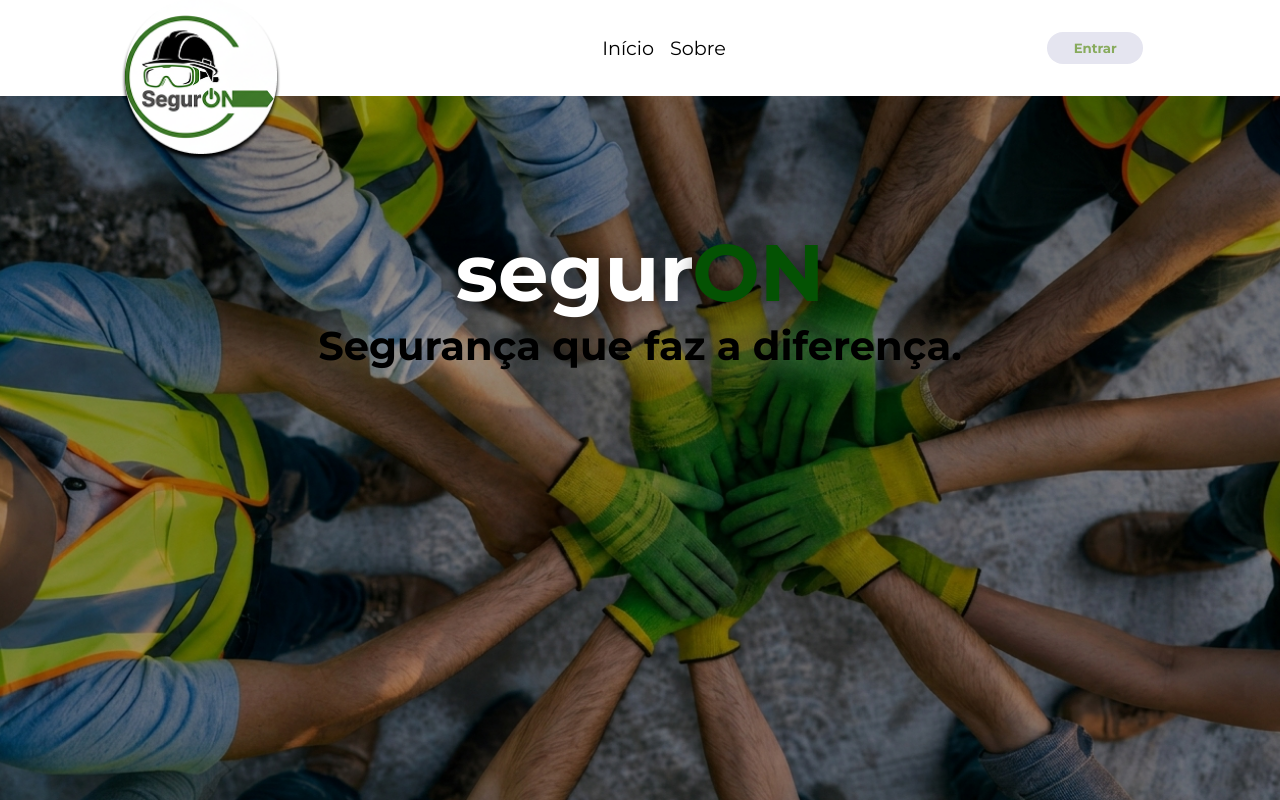
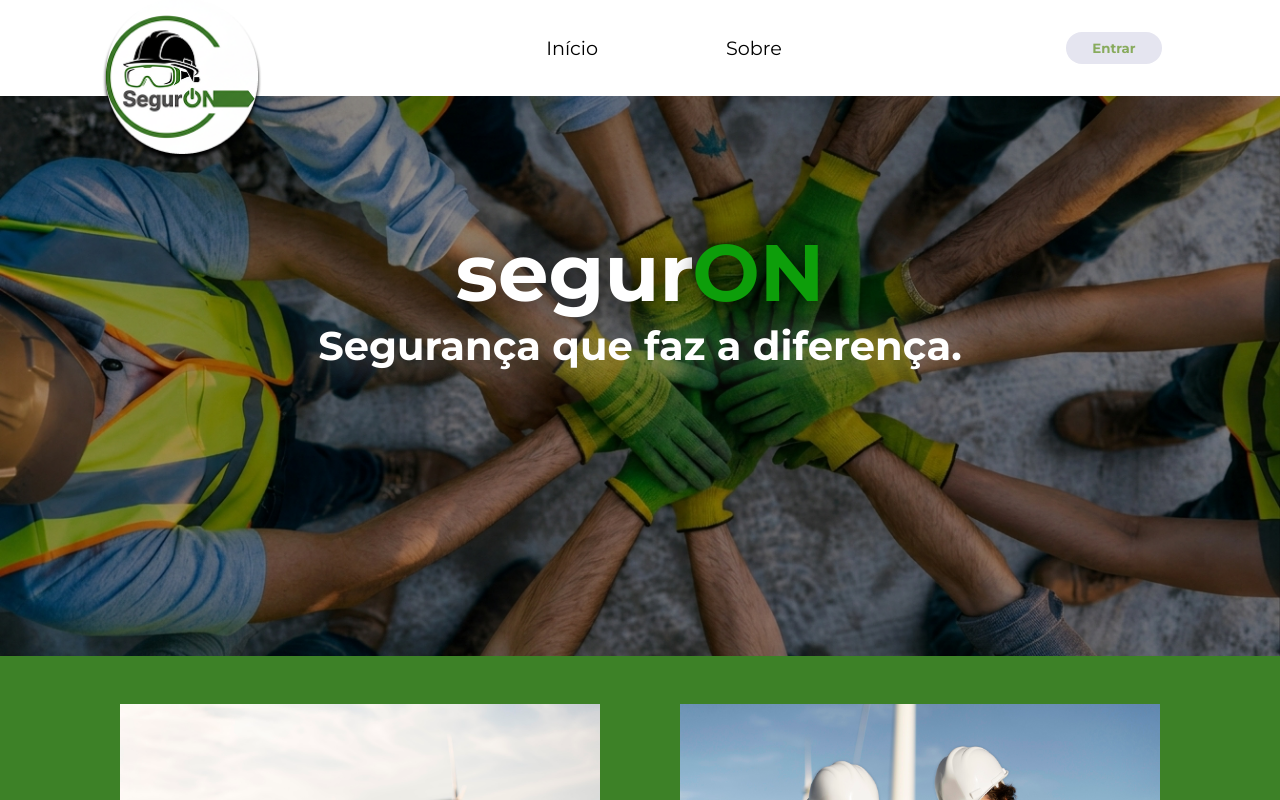
Before and after one commit to arianetayna0-beep/segurON, a Vue app: page / in a window 1280 px wide. Shown: the top 800 px of the page. Built offline with nearby package versions, Linux system fonts and the light colour scheme; no server answers.

Commit message:
página home

```diff
--- a/src/components/AppHeader.vue
+++ b/src/components/AppHeader.vue
@@ -46,11 +46,12 @@ export default {
 
 .header-links {
     display: flex;
-    gap: 1rem;
+    align-items: center;
+    gap: 8rem;
 }
 
 .link:hover {
-    color: #88AB5D;
+    color: #1f9f21;
 }
 
 .buttons {
--- a/src/views/Home.vue
+++ b/src/views/Home.vue
@@ -29,7 +29,7 @@ import { RouterLink } from 'vue-router'
   display: flex;
   justify-content: center;
   align-items: flex-start;
-  height: 100vh;
+  height: 70vh;
 }
 
 .images-section {
@@ -63,7 +63,7 @@ import { RouterLink } from 'vue-router'
 }
 
 .titulo span {
-  color: #045203;
+  color: #0d9e0a;
 }
 
 .botao{
@@ -85,7 +85,7 @@ import { RouterLink } from 'vue-router'
 .subtitulo {
   font-size: 40px;
   font-weight: bold;
-  color: #000000;
+  color: #ffffff;
     /* Cria uma leve aura clara ao redor das letras para desgrudar do fundo escuro */
   text-shadow: 0px 0px 40px rgba(255, 255, 255, 0.6);
 }
```
